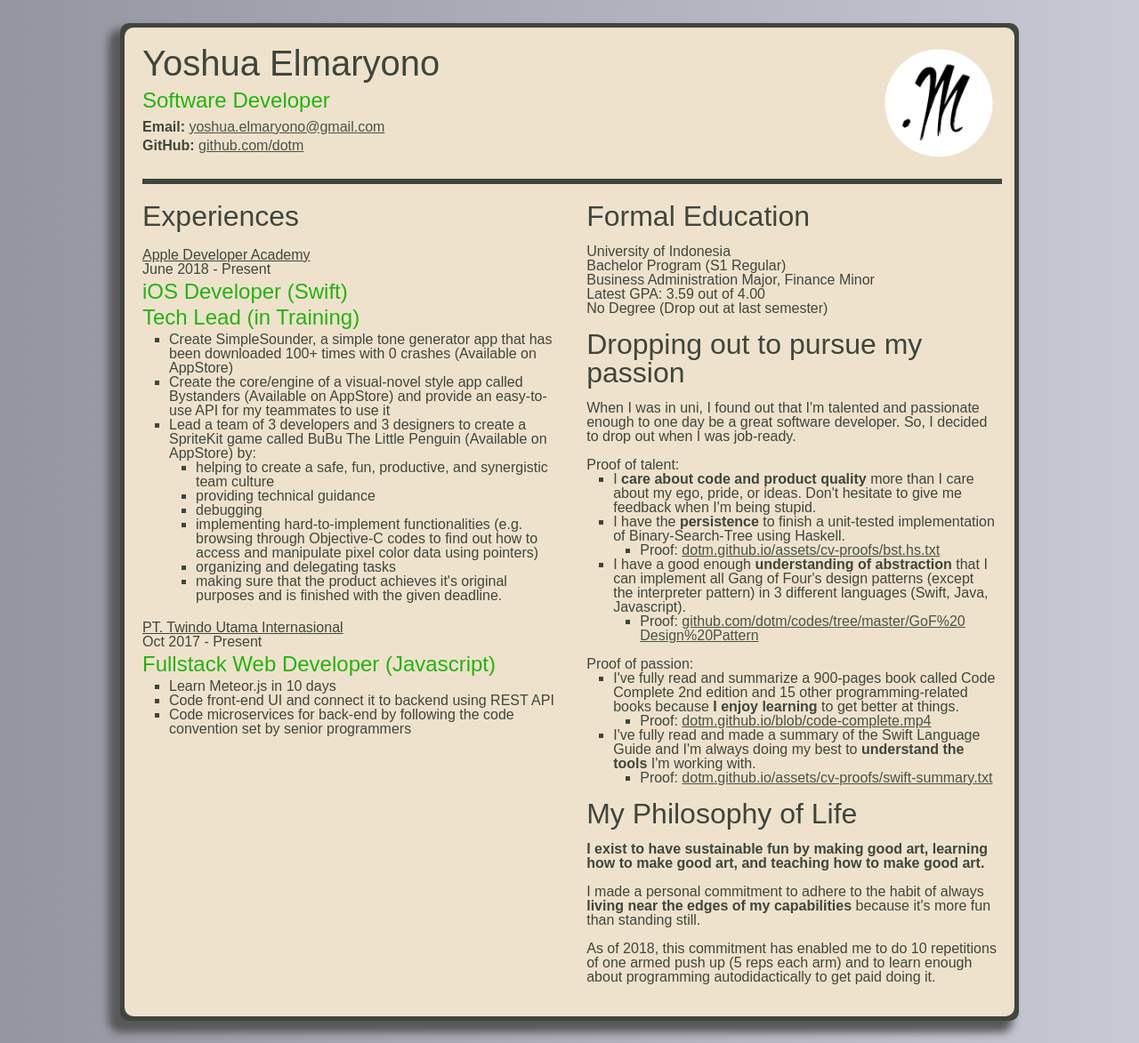
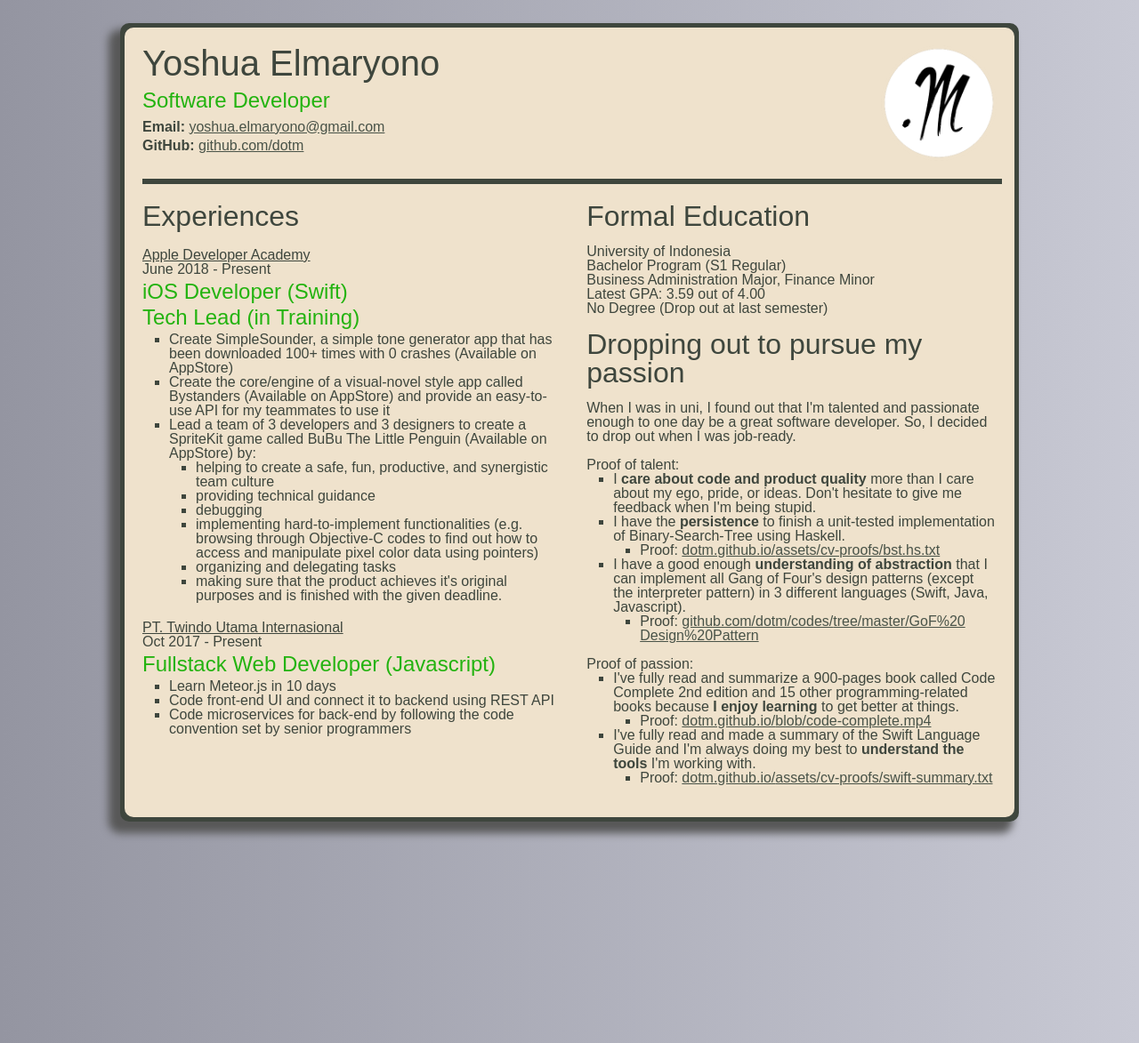
Before and after one commit to dotm/dotm.github.io, a Jekyll site: the page cv.html, which Jekyll copies as it is, in a window 1280 px wide. Shown: the whole page at 89% size. Built offline with Jekyll 4.4.1, drawn with Linux system fonts in a browser that asks for light colours.

Commit message:
postpone adding philosophy of life

```diff
--- a/cv.html
+++ b/cv.html
@@ -120,14 +120,14 @@
             </ul>
             <br>
 
-            <h2>My Philosophy of Life</h2>
+            <!-- <h2>My Philosophy of Life</h2>
             <br>
             <p><strong>I exist to have sustainable fun by making good art, learning how to make good art, and teaching how to make good art.</strong></p>
             <br>
             <p>I made a personal commitment to adhere to the habit of always <strong>living near the edges of my capabilities</strong> because it's more fun than standing still.</p>
             <br>
             <p>As of 2018, this commitment has enabled me to do 10 repetitions of one armed push up (5 reps each arm) and to learn enough about programming autodidactically to get paid doing it.</p>
-            <br>
+            <br> -->
           </section>
         </main>
       </article>
```
